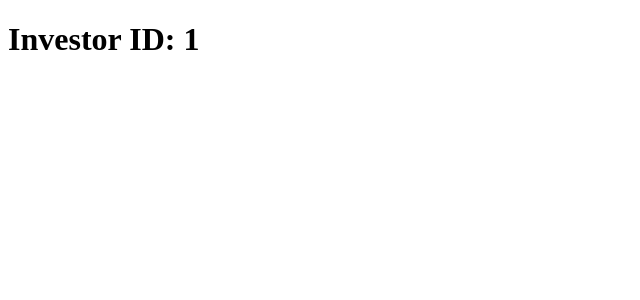
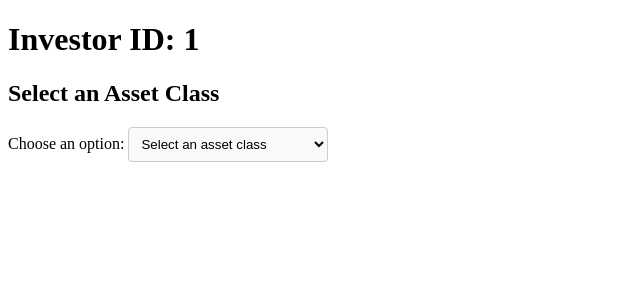
Before and after one commit to febinth/preqin-tech-test, a Django app: page /preqin/investors/1/ in a window 1280 px wide. Shown: the top 300 px of the page, without its empty margins (0-640 px from the left). Run offline with Django 5.2, Linux system fonts and the light colour scheme.

Commit message:
Load asset class dropdown in investor details page

```diff
--- a/preqin_investors_spa/investors/templates/investor_details.html
+++ b/preqin_investors_spa/investors/templates/investor_details.html
@@ -4,6 +4,26 @@
     <meta charset="UTF-8">
     <meta name="viewport" content="width=device-width, initial-scale=1.0">
     <title>Investor Details</title>
+    <style>
+        select {
+            width: 200px;
+            padding: 8px;
+            border: 1px solid #ccc;
+            border-radius: 4px;
+            background-color: #f9f9f9;
+        }
+        table {
+            width: 100%;
+            border-collapse: collapse;
+        }
+        th, td {
+            padding: 8px;
+            text-align: left;
+        }
+        th {
+            background-color: #f2f2f2;
+        }
+    </style>
 </head>
 <body>
     {% if investor_id %}
@@ -11,5 +31,14 @@
     {% else %}
         <p>No details available for this investor.</p>
     {% endif %}
+
+    <h2>Select an Asset Class</h2>
+    <label for="asset-classes">Choose an option:</label>
+    <select id="asset-classes" name="asset-classes">
+        <option value="" disabled selected>Select an asset class</option>
+        {% for asset_class in asset_classes %}
+            <option value="{{ asset_class }}">{{ asset_class }}</option>
+        {% endfor %}
+    </select>
 </body>
 </html>
--- a/preqin_investors_spa/investors/views.py
+++ b/preqin_investors_spa/investors/views.py
@@ -25,4 +25,5 @@ def get_investors(request):
     return render(request, constants.TEMPLATE_INVESTORS, {'investor_data':investor_data})
 
 def get_investor_details(request, investor_id):
-    return render(request, constants.TEMPLATE_INVESTOR_DETAILS, {'investor_id':investor_id})
+    asset_classes = get_asset_classes()
+    return render(request, constants.TEMPLATE_INVESTOR_DETAILS, {'investor_id':investor_id, 'asset_classes':asset_classes})
```
